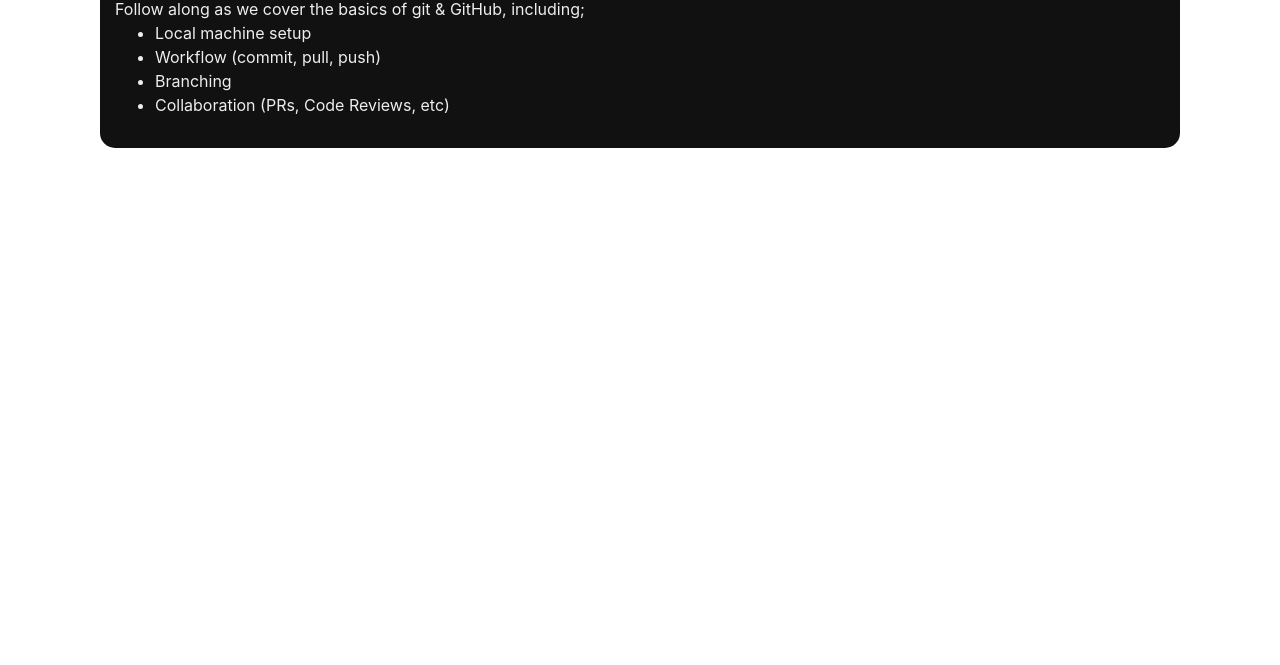
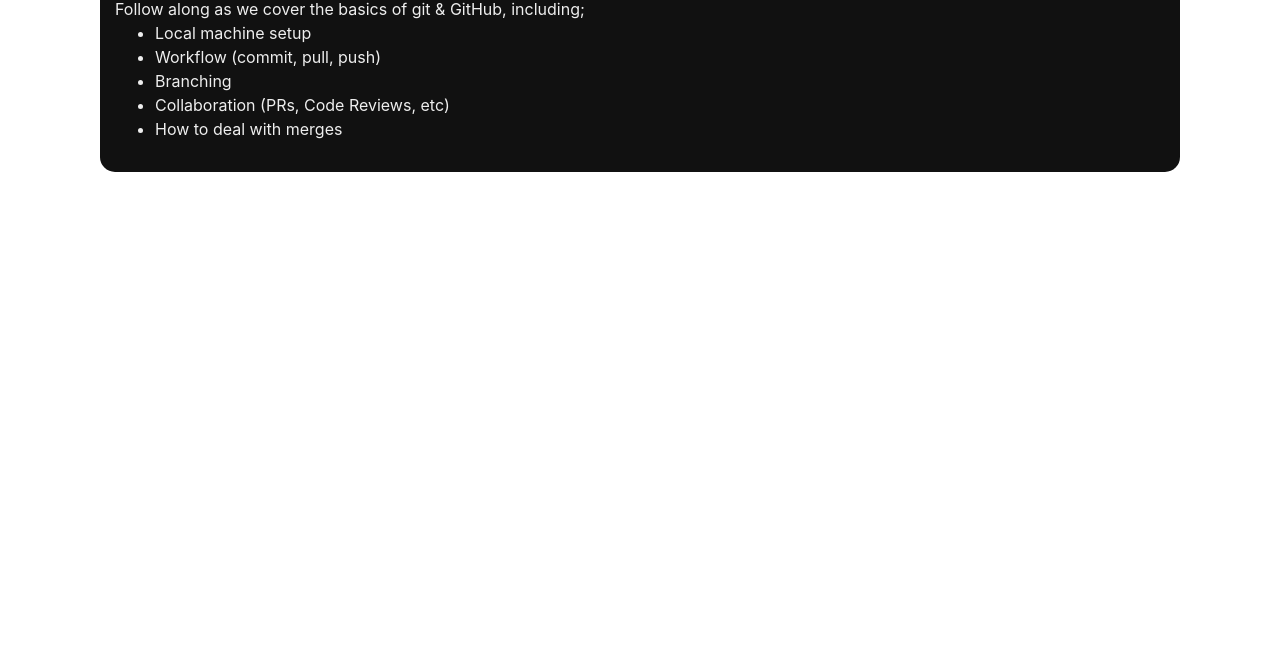
Before and after one commit to bmorrisondev/2021.01-getting-started-with-github, a plain HTML site: page index.html in a window 1280 px wide. Shown: the part 135-800 px from the top of the page. Drawn offline with nearby package versions, Linux system fonts and the light colour scheme.

Commit message:
Added the feature

```diff
--- a/index.html
+++ b/index.html
@@ -21,6 +21,7 @@
               <li>Workflow (commit, pull, push)</li>
               <li>Branching</li>
               <li>Collaboration (PRs, Code Reviews, etc)</li>
+              <li>How to deal with merges</li>
             </ul>
           </div>
         </div>
```
